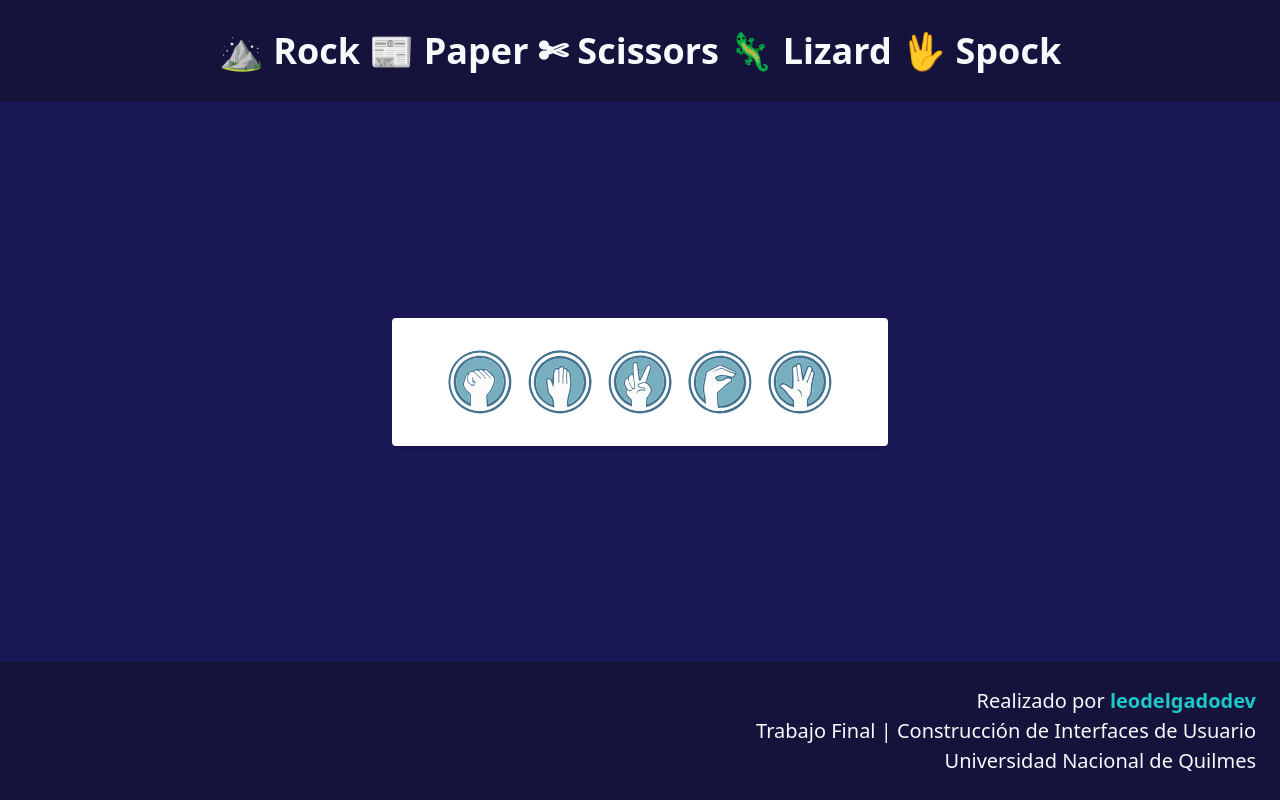
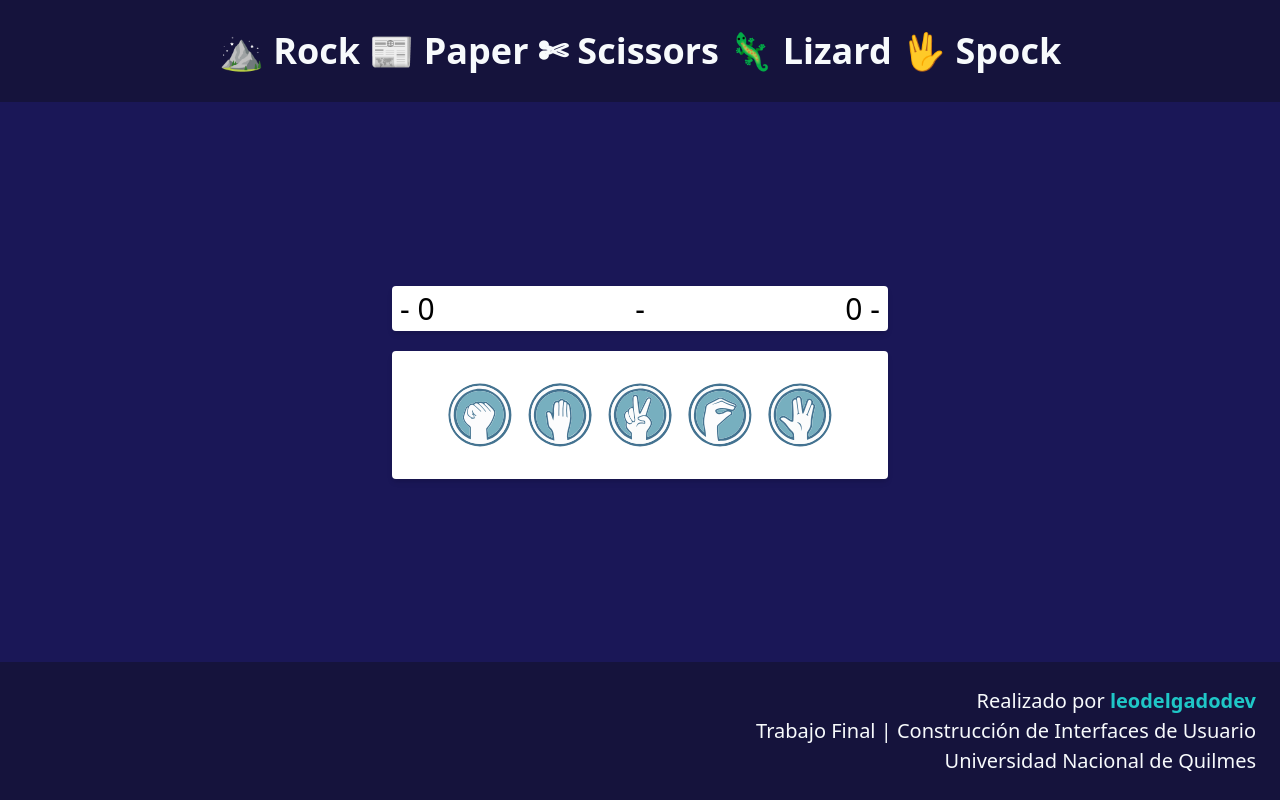
Before and after one commit to leodelgadodev/react-rock-paper-scissors-lizard-spock, a React (Create React App) app: page /game in a window 1280 px wide. Built offline with nearby package versions, Linux system fonts and the light colour scheme.

Commit message:
codigo mas prolijo y contador de victorias (medio roto)

```diff
--- a/src/components/Game.jsx
+++ b/src/components/Game.jsx
@@ -18,6 +18,8 @@ export default function Game() {
     const [computerTurn, setComputerTurn] = useState(false);
     const [endgame, setEndgame] = useState(false);
     const [resultsJson, setResultsJson] = useState({});
+    const [score1, setScore1] = useState(0);
+    const [score2, setScore2] = useState(0);
 
     const location = useLocation();
     const urlParams = new URLSearchParams(location.search);
@@ -64,6 +66,7 @@ export default function Game() {
         if(turnCount === 2) {
             setResultsJson(GameEngine.calculateRound());
             setEndgame(true);
+            updateScore();
         }
     }
 
@@ -72,10 +75,26 @@ export default function Game() {
         setTimeout(() => {
             setResultsJson(GameEngine.calculateRound());
             setEndgame(true);
+            updateScore();
         }, 1000);
     }
 
+    const updateScore = () => {
+        switch(resultsJson.winner) {
+            case false: break;
+            case GameEngine.getPlayer(1): setScore1(score1+1); break;
+            case GameEngine.getPlayer(2): setScore2(score2+1); break;
+        }
+    }
+
     return(
+        <div>
+            <div className="max-w-xl rounded overflow-hidden shadow-md text-3xl font-bolder flex justify-between bg-white mb-5">
+                <span className="ml-2">{GameEngine.getPlayer(1)} - {score1}</span>
+                <span>-</span>
+                <span className="mr-2"> {score2} - {GameEngine.getPlayer(2)}</span>
+            </div>
+
             <div className="max-w-xl rounded overflow-hidden shadow-md bg-white">
                 { !endgame ? (
                 <div>
@@ -90,11 +109,16 @@ export default function Game() {
                             </div>
                         ) : (
                             <div className="flex justify-center">
-                            <img className="h-16 w-16 rounded-full game-elem mx-2" alt="Piedra" src={rock} onClick={() => togglePlay("Piedra")}/>
-                            <img className="h-16 w-16 rounded-full game-elem mx-2" alt="Papel" src={paper} onClick={() => togglePlay("Papel")}/>
-                            <img className="h-16 w-16 rounded-full game-elem mx-2" alt="Tijeras" src={scissors} onClick={() => togglePlay("Tijeras")}/>
-                            <img className="h-16 w-16 rounded-full game-elem mx-2" alt="Lagarto" src={lizard} onClick={() => togglePlay("Lagarto")}/>
-                            <img className="h-16 w-16 rounded-full game-elem mx-2" alt="Spock" src={spock} onClick={() => togglePlay("Spock")}/>
+                                <img className="h-16 w-16 rounded-full game-elem mx-2" alt="Piedra"
+                                    src={rock} onClick={() => togglePlay("Piedra")}/>
+                                <img className="h-16 w-16 rounded-full game-elem mx-2" alt="Papel"
+                                    src={paper} onClick={() => togglePlay("Papel")}/>
+                                <img className="h-16 w-16 rounded-full game-elem mx-2" alt="Tijeras"
+                                    src={scissors} onClick={() => togglePlay("Tijeras")}/>
+                                <img className="h-16 w-16 rounded-full game-elem mx-2" alt="Lagarto"
+                                    src={lizard} onClick={() => togglePlay("Lagarto")}/>
+                                <img className="h-16 w-16 rounded-full game-elem mx-2" alt="Spock"
+                                    src={spock} onClick={() => togglePlay("Spock")}/>
                             </div>
                         )}
                     </div>
@@ -117,5 +141,6 @@ export default function Game() {
                 </div>
                 )}
             </div>
+        </div>
     );
 }
--- a/src/model/GameEngine.js
+++ b/src/model/GameEngine.js
@@ -2,20 +2,19 @@ import State from './GameState.json';
 
 const GameEngine = {
 
-    reset() {
+    resetPlayers() {
         State.player1 = "";
         State.player2 = "";
-        State.playerScore1 = "";
-        State.playerScore2 = "";
+    },
+
+    resetElections() {
+        State.election1 = "";
+        State.election2 = "";
     },
 
     setPlayers(play1, play2) {
         State.player1 = play1;
         State.player2 = play2;
-    },
-
-    getCurrentPlayer() {
-        return State.currentPlayer;
     },
 
     getPlayer(number) {
@@ -50,11 +49,6 @@ const GameEngine = {
                 State.election2 = "Spock";
             }
         }
-    },
-
-    resetElections() {
-        State.election1 = "";
-        State.election2 = "";
     },
 
     calculateRound() {
--- a/src/model/GameState.json
+++ b/src/model/GameState.json
@@ -1,7 +1,6 @@
 {
     "player1": "",
     "player2": "",
-    "currentPlayer": "player1",
     "election1": "",
     "election2": ""
 }
--- a/src/pages/ModeSelectionPage.jsx
+++ b/src/pages/ModeSelectionPage.jsx
@@ -7,7 +7,8 @@ import GameEngine from '../model/GameEngine';
 export default function ModeSelectionPage() {
 
     useEffect(() => {
-        GameEngine.reset();
+        GameEngine.resetPlayers();
+        GameEngine.resetElections();
     })
 
     return(
```
Lines whose indentation alone changed are shown as unchanged.
